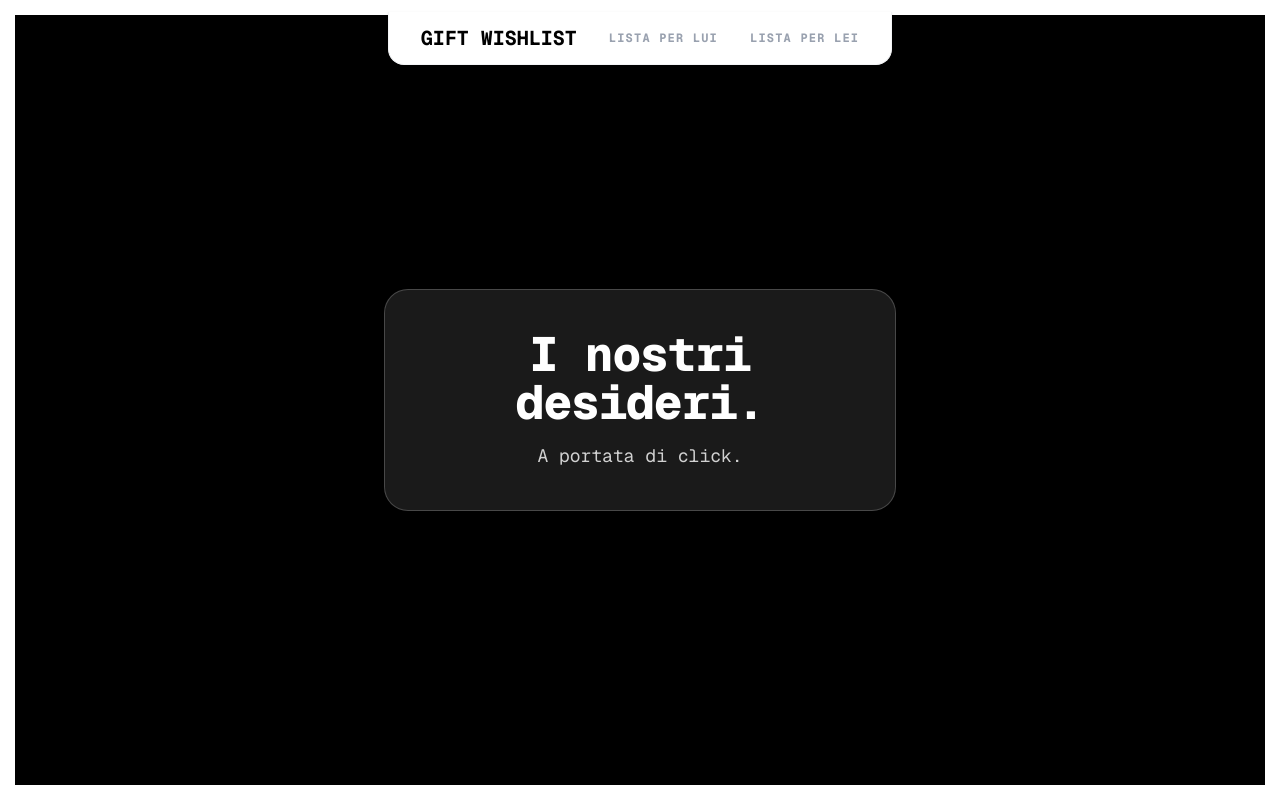
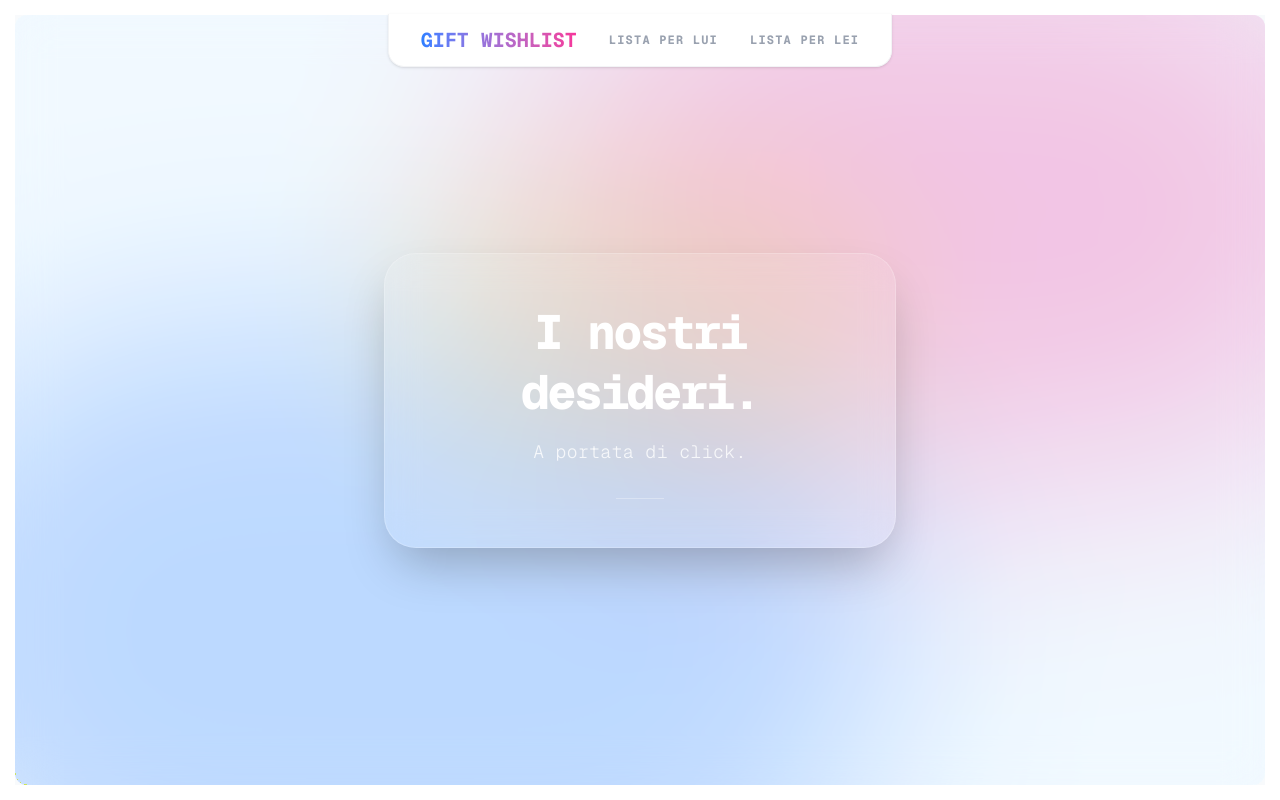
Before and after one commit to SalvatoreGianquinto/gift-wishlist, a Next.js app: page / in a window 1280 px wide. Built offline with nearby package versions, Linux system fonts and the light colour scheme.

Commit message:
homepage style

```diff
--- a/app/components/Navbar.js
+++ b/app/components/Navbar.js
@@ -7,16 +7,19 @@ export default function Navbar() {
   const pathname = usePathname()
   const isActive = (path) => pathname === path
   return (
-    <nav className="fixed top-3 left-0 right-0 z-70 flex justify-center">
+    <nav className="fixed top-3.5 left-0 right-0 z-70 flex justify-center">
       <div className="bg-white px-8 py-3 rounded-b-2xl shadow-sm flex items-center gap-8 border-x border-b border-gray-100 font-mono">
-        <Link href="/" className="font-bold text-xl text-black">
+        <Link
+          href="/"
+          className="font-bold text-xl bg-linear-to-r from-blue-500 to-pink-500 bg-clip-text text-transparent hover:scale-105 transition-transform"
+        >
           GIFT WISHLIST
         </Link>
         <Link
           href="/my-list"
           className={`text-xs uppercase tracking-widest font-bold transition-colors ${
-            isActive("/mia-lista")
-              ? "text-blue-600"
+            isActive("/my-list")
+              ? "text-blue-400"
               : "text-gray-400 hover:text-gray-900"
           }`}
         >
@@ -27,7 +30,7 @@ export default function Navbar() {
           className={`text-xs uppercase tracking-widest font-bold transition-colors ${
             isActive("/partner-list")
               ? "text-pink-500"
-              : "text-gray-400 hover:text-gray-900"
+              : "text-gray-400 hover:text-pink-500"
           }`}
         >
           Lista per lei
--- a/app/layout.js
+++ b/app/layout.js
@@ -25,7 +25,17 @@ export default function RootLayout({ children }) {
         suppressHydrationWarning
       >
         <div className="fixed inset-0 pointer-events-none z-60 border-15 border-white"></div>
-        <div className="fixed inset-0 z-0 p-5 bg-black"></div>
+        <div className="fixed inset-0 z-0 p-3.75 overflow-hidden bg-slate-50">
+          <div className="relative w-full h-full rounded-xl overflow-hidden bg-[#f0f9ff]">
+            <div className="absolute -top-[10%] -right-[10%] w-[70%] h-[70%] rounded-full bg-pink-500/40 blur-[120px] animate-pulse"></div>
+
+            <div className="absolute -bottom-[20%] -left-[10%] w-[80%] h-[80%] rounded-full bg-blue-500/30 blur-[100px]"></div>
+
+            <div className="absolute top-[20%] left-[30%] w-[40%] h-[40%] rounded-full bg-yellow-300/20 blur-[80px]"></div>
+
+            <div className="absolute inset-0 bg-white/10 backdrop-blur-[20px]"></div>
+          </div>
+        </div>
         <Navbar />
         <main className="relative z-10 min-h-screen w-full flex items-center justify-center px-10">
           <div className="w-full max-w-4xl">{children}</div>
--- a/app/page.js
+++ b/app/page.js
@@ -1,13 +1,14 @@
-import Image from "next/image"
-
 export default function Home() {
   return (
-    <div className="flex flex-col items-center text-center space-y-8 font-mono">
-      <div className="bg-white/10 backdrop-blur-lg border border-white/20 p-10 rounded-3xl shadow-2xl text-white max-w-lg">
-        <h1 className="text-5xl font-extrabold mb-4 tracking-tight">
-          I nostri desideri.
+    <div className="flex flex-col items-center text-center px-4 font-mono">
+      <div className="bg-white/10 backdrop-blur-lg border border-white/20 p-8 md:p-12 rounded-4xl shadow-2xl text-white w-full max-w-md md:max-w-lg transition-transform hover:scale-[1.02]">
+        <h1 className="text-4xl md:text-5xl font-extrabold mb-4 tracking-tighter leading-tight">
+          I nostri <br className="md:hidden" /> desideri.
         </h1>
-        <p className="text-lg text-white/80">A portata di click.</p>
+        <p className="text-base md:text-lg text-white/80 font-light tracking-wide">
+          A portata di click.
+        </p>
+        <div className="mt-8 h-px w-12 bg-white/30 mx-auto"></div>
       </div>
     </div>
   )
```
